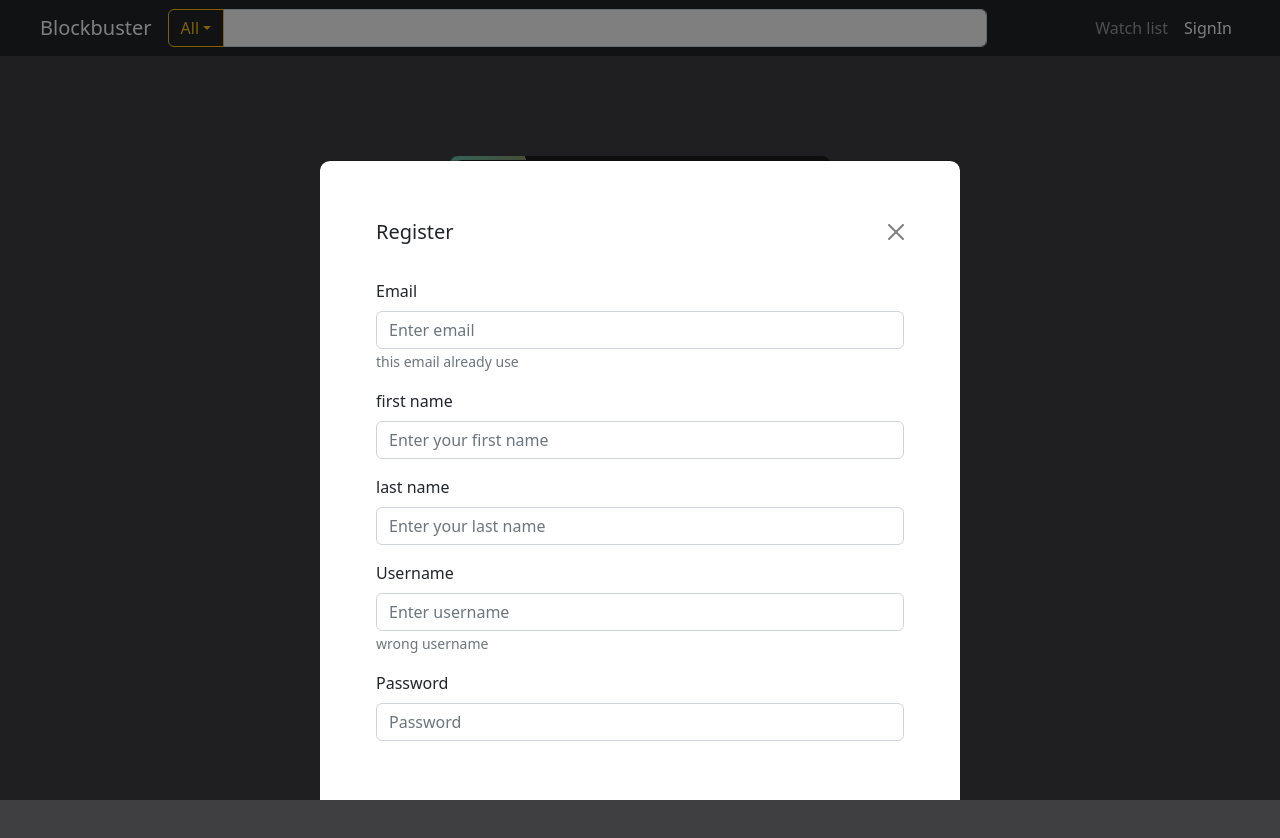
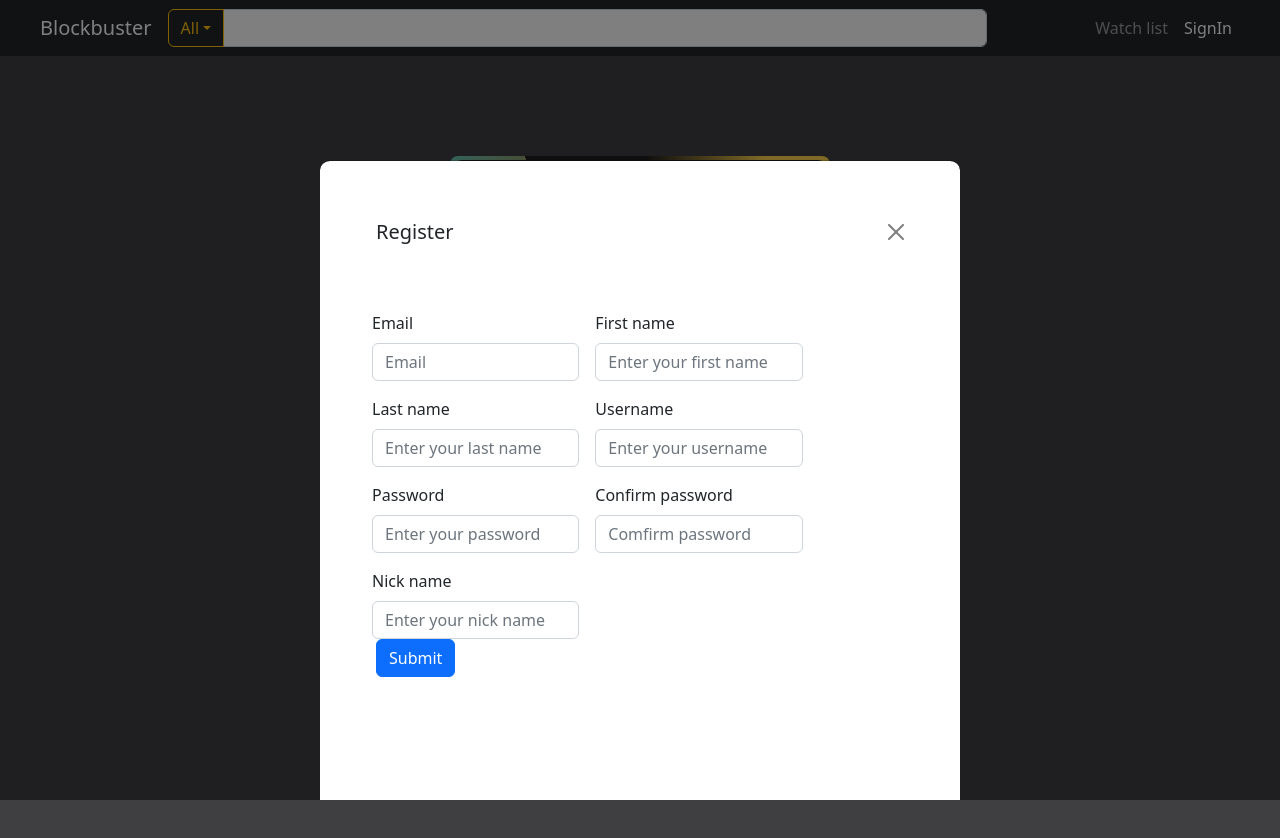
Before and after one commit to banksss33/CS251_Movie_Reviews_Website_Project, a React (Create React App) app in the folder client/: page /SignIn in a window 1280 px wide. Both pictures are taken after a click on the link "register". Shown: the top 838 px of the page. Built offline with nearby package versions, Linux system fonts and the light colour scheme.

Commit message:
flex register

```diff
--- a/client/src/Page/SignIn.jsx
+++ b/client/src/Page/SignIn.jsx
@@ -3,7 +3,6 @@ import Container from "react-bootstrap/Container";
 import Form from "react-bootstrap/Form";
 import React, { useState } from "react";
 import Offcanvas from "react-bootstrap/Offcanvas";
-import ShowAccount from "../component/account";
 import "../component/SignIn.css"
 
 function SignIn({ name, ...props }) {
@@ -85,56 +84,49 @@ function SignIn({ name, ...props }) {
           </Offcanvas.Header>
           {/* register */}
           <Offcanvas.Body>
+            <div>
             <Form>
               {/* Username Input*/}
-              <Form.Group className="mb-3" controlId="RegisterEmail">
-                <Form.Label>Email</Form.Label>
-                <Form.Control type="email" placeholder="Enter email" />
-                <Form.Text className="text-muted">
-                  this email already use
-                </Form.Text>
-              </Form.Group>
+              <div class="row">
+                <div class="row g-3">
+                <div class="col-sm-5">
+                  <label class="form-label" for="registerEmail">Email</label>
+                  <input type="email" id="registerEmail" class="form-control" placeholder="Email" aria-label="City"/>
+                </div>
+                <div class="col-sm-5">
+                  <label class="form-label" for="registerfName">First name</label>
+                  <input type="text" id="registerfName" class="form-control" placeholder="Enter your first name" aria-label="City"/>
+                </div>
+                <div class="col-sm-5">
+                  <label class="form-label" for="registerlName">Last name</label>
+                  <input type="text" id="registerlName" class="form-control" placeholder="Enter your last name" aria-label="City"/>
+                </div>
+                <div class="col-sm-5">
+                  <label class="form-label" for="registerUsername">Username</label>
+                  <input type="text" id="registerUsername" class="form-control" placeholder="Enter your username" aria-label="City"/>
+                </div>
+                <div class="col-sm-5">
+                  <label class="form-label" for="registerPassword">Password</label>
+                  <input type="text" id="registerPassword" class="form-control" placeholder="Enter your password" aria-label="City"/>
+                </div>
+                <div class="col-sm-5">
+                  <label class="form-label" for="registerCPassword">Confirm password</label>
+                  <input type="text" id="registerCPassword" class="form-control" placeholder="Comfirm password" aria-label="City"/>
+                </div>
+                <div class="col-sm-5">
+                  <label class="form-label" for="registerNickname">Nick name</label>
+                  <input type="text" id="registerNickname" class="form-control" placeholder="Enter your nick name" aria-label="City"/>
+                </div>
 
-              {/* Password Input */}
-              <Form.Group className="mb-3" controlId="formFirstname">
-                <Form.Label>first name</Form.Label>
-                <Form.Control type="text" placeholder="Enter your first name" />
-              </Form.Group>
-
-              <Form.Group className="mb-3" controlId="formLastname">
-                <Form.Label>last name</Form.Label>
-                <Form.Control type="text" placeholder="Enter your last name" />
-              </Form.Group>
-
-              <Form.Group className="mb-3" controlId="formUername">
-                <Form.Label>Username</Form.Label>
-                <Form.Control type="Text" placeholder="Enter username" />
-                <Form.Text className="text-muted">wrong username</Form.Text>
-              </Form.Group>
-
-              {/* Password Input */}
-              <Form.Group className="mb-3" controlId="formPassword">
-                <Form.Label>Password</Form.Label>
-                <Form.Control type="password" placeholder="Password" />
-              </Form.Group>
-
-              {/* Confirm Password Input */}
-              <Form.Group className="mb-3" controlId="formConfirmPassword">
-                <Form.Label>Confirm Password</Form.Label>
-                <Form.Control type="password" placeholder="Confirm Password" />
-              </Form.Group>
-
-              {/* Nick name Input */}
-              <Form.Group className="mb-3" controlId="formNickname">
-                <Form.Label>Nick name</Form.Label>
-                <Form.Control type="text" placeholder="Enter your nick name" />
-              </Form.Group>
+              </div>
+              </div>
 
               {/* Submit Button */}
-              <Button variant="primary" type="submit">
+              <Button type="submit">
                 Submit
               </Button>
             </Form>
+            </div>
           </Offcanvas.Body>
         </Offcanvas>
     </div>
--- a/client/src/component/SignIn.css
+++ b/client/src/component/SignIn.css
@@ -54,7 +54,7 @@ body {
     inset: 0;
 }
 
-/* .borderLine::before {
+.borderLine::before {
     content: '';
     position: absolute;
     top: -50%;
@@ -82,7 +82,7 @@ body {
     transform-origin: bottom right;
     animation: animate 6s linear infinite;
     animation-delay: -4.5s;
-} */
+}
 
 @keyframes animate {
     0%
--- a/client/src/component/offcanvas.css
+++ /dev/null
@@ -1,3 +0,0 @@
-.offcanvas-visible {
-    transform: translateX(-50%) translateY(0%);
-  }
```
Also changed, not shown: client/src/component/register.css (added).
